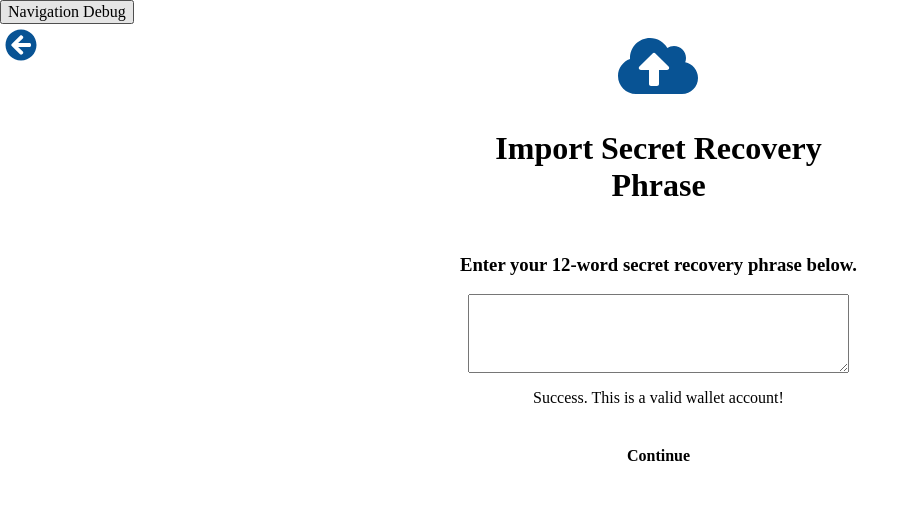
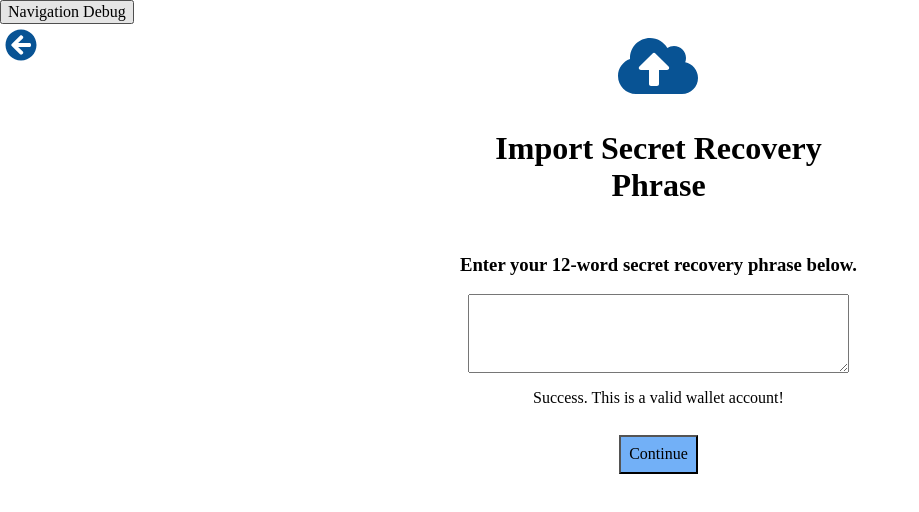
Before and after one commit to jaa2/ethereum-web-wallet, a React (Create React App) app: page /ImportSecretPhrase in a window 1280 px wide. Shown: the top 512 px of the page, without its empty margins (0-919 px from the left). Built offline with nearby package versions, Linux system fonts and the light colour scheme.

Commit message:
use button styling from other pages

```diff
--- a/src/wallet_setup/ImportSecretPhrase.scss
+++ b/src/wallet_setup/ImportSecretPhrase.scss
@@ -54,4 +54,10 @@
       width: fit-content;
     }
   }
+
+  .bottom-button {
+      padding: 8px;
+      margin: 10px;
+      background-color: $light-blue;
+  }
 }
--- a/src/wallet_setup/ImportSecretPhrase.tsx
+++ b/src/wallet_setup/ImportSecretPhrase.tsx
@@ -19,8 +19,8 @@ function ImportSecretPhrase() {
 
         <div id="match-elements">
           <p id="info-match" className="info" >Success. This is a valid wallet account!</p>
-          <Link id="continue-link" className="link hoverable" to="/CreatePassword">
-            <h4>Continue</h4>
+          <Link to="/CreatePassword">
+            <button className="bottom-button">Continue</button>
           </Link>
         </div>
       </div>
```
